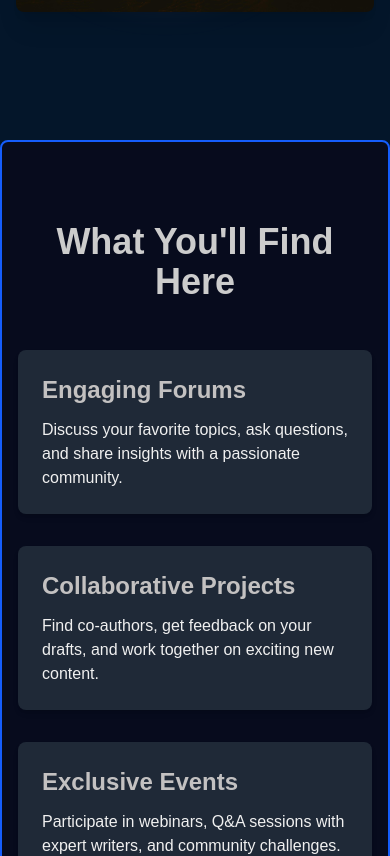
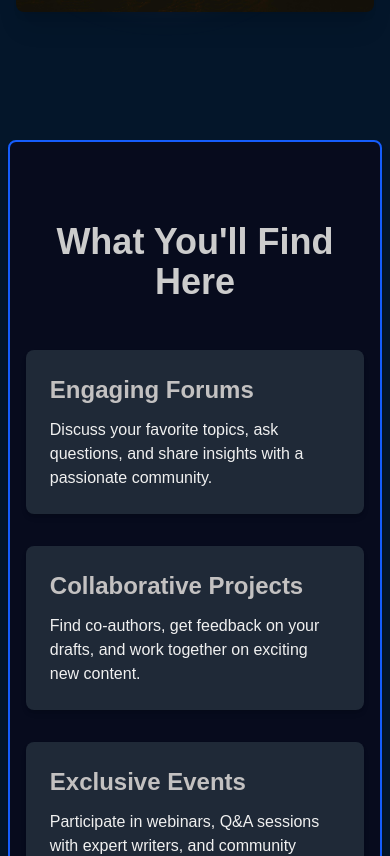
Before and after one commit to SameerSharma-git/SamBlogs, a Next.js app: page /community in a window 390 px wide. Shown: the part 715-1571 px from the top of the page. Built offline with nearby package versions, Linux system fonts and the light colour scheme; no server answers.

Commit message:
Update page.js - responsiveness fixes

```diff
--- a/app/(pages)/community/page.js
+++ b/app/(pages)/community/page.js
@@ -132,7 +132,7 @@ export default function CommunityPage() {
         </section>
 
         {/* Community Features Section */}
-        <section className="py-20 px-4 md:px-8 xl:px-[10vw] bg-surface rounded-lg shadow-lg mx-auto my-12 md:w-[90vw] transition-all duration-500 hover:shadow-2xl border-2 border-blue-600">
+        <section className="py-20 px-4 md:px-8 xl:px-[10vw] bg-surface rounded-lg shadow-lg mx-auto my-12 w-[96vw] md:w-[90vw] transition-all duration-500 hover:shadow-2xl border-2 border-blue-600">
           <h2 className="text-4xl md:text-5xl font-extrabold text-center mb-12 text-blue-600">
             What You'll Find Here
           </h2>
@@ -256,7 +256,7 @@ export default function CommunityPage() {
         {/* Final Call to Action */}
         <section
           ref={ctaRef}
-          className="py-20 px-4 md:px-8 xl:px-[10vw] text-center bg-surface rounded-lg shadow-lg mx-auto my-12 md:w-[90vw] transition-all duration-500 hover:scale-[1.002] hover:shadow-2xl border-2 border-blue-600"
+          className="py-20 px-4 md:px-8 xl:px-[10vw] text-center bg-surface rounded-lg shadow-lg mx-auto my-12 w-[96vw] md:w-[90vw] transition-all duration-500 hover:scale-[1.002] hover:shadow-2xl border-2 border-blue-600"
         >
           <h2 className="text-4xl md:text-5xl font-extrabold mb-6 text-blue-600">
             Ready to Connect?
```
